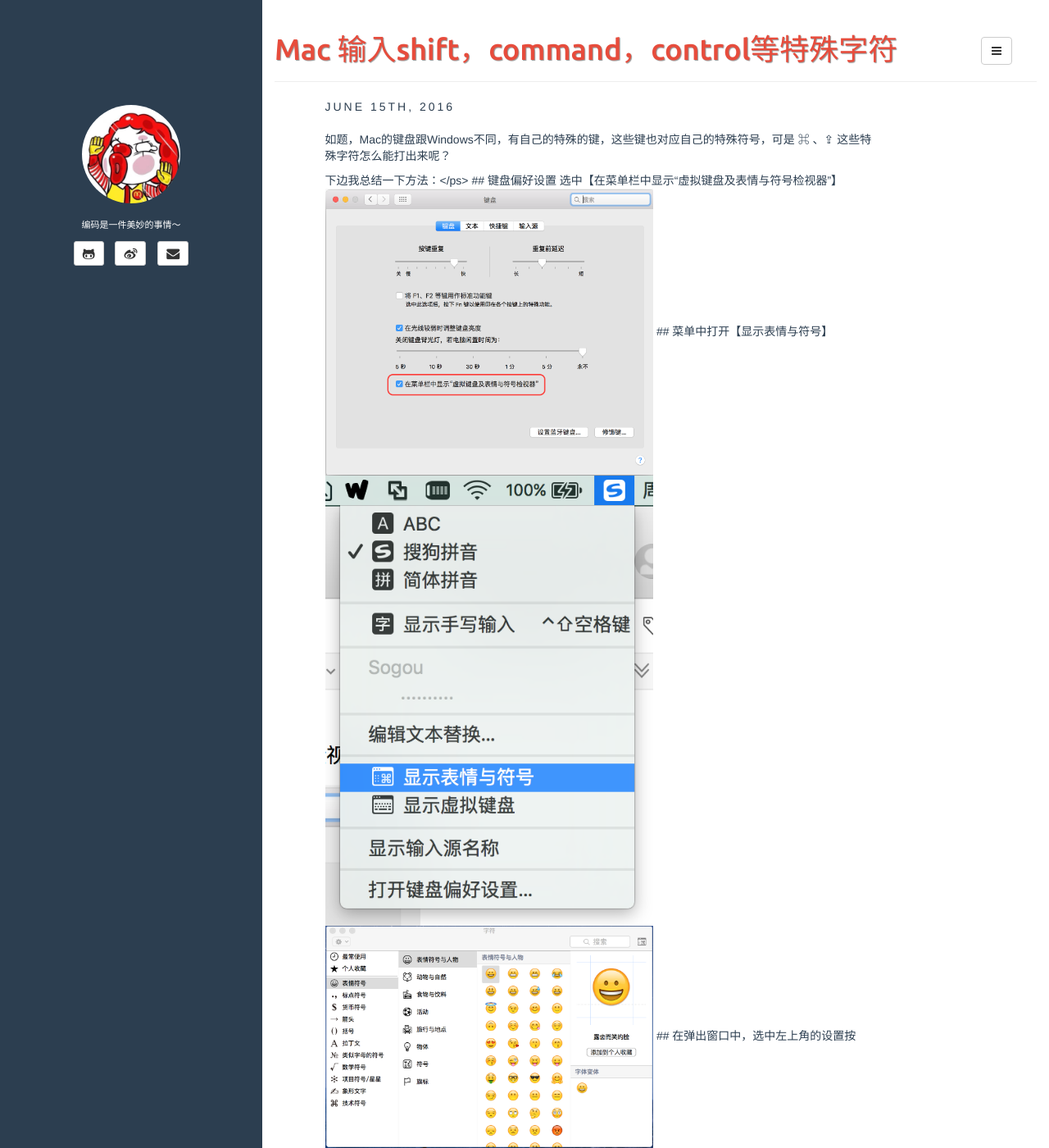
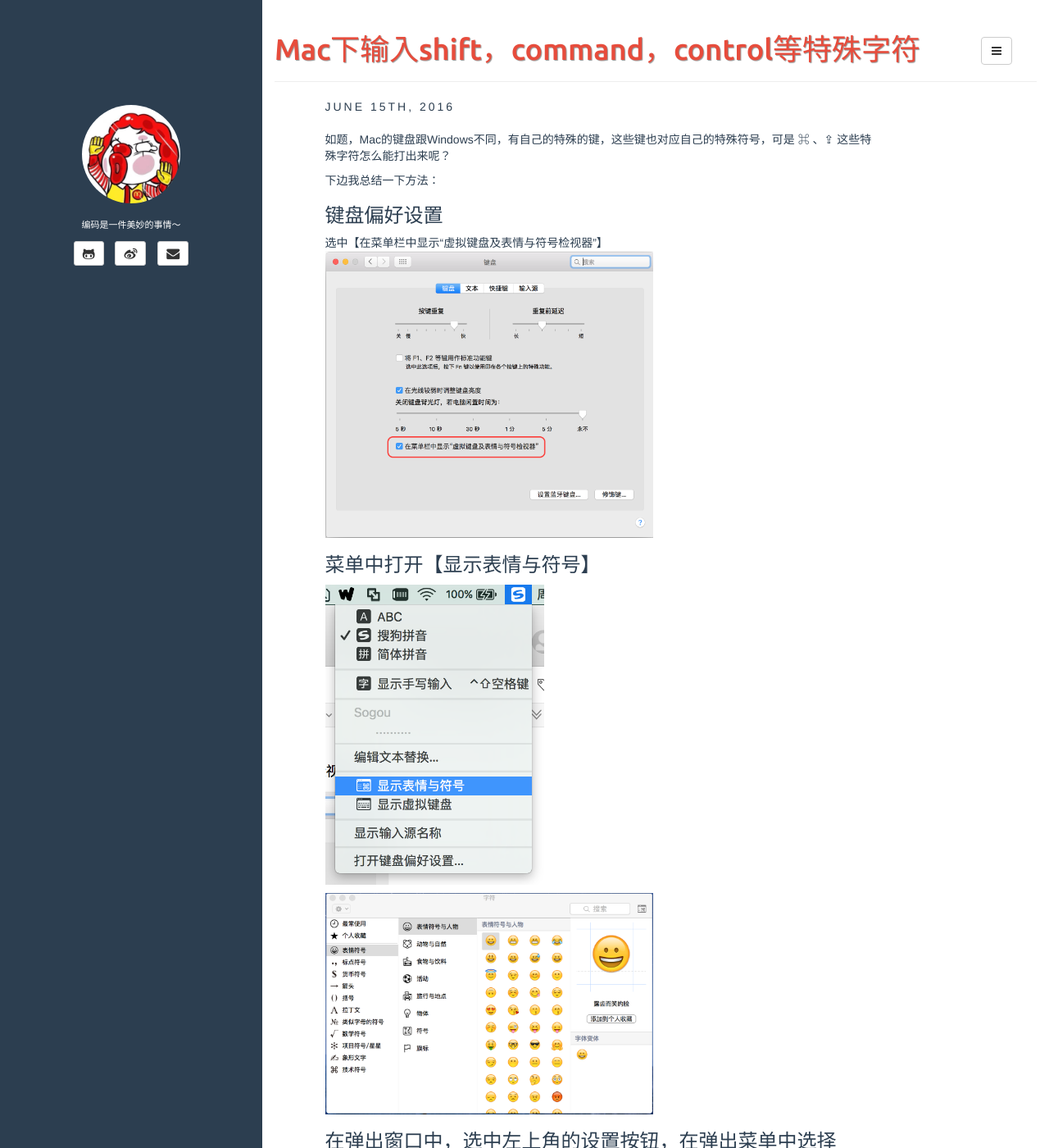
Before and after one commit to liaodongxiaoxiao/liaodongxiaoxiao.github.io, a Jekyll site: the page built from _posts/2016-06-01-mac-used-special-symbol.md, in a window 1280 px wide and 1400 px high. Shown: the whole window at 82% size. Built offline with Jekyll 4.4.1, drawn with Linux system fonts in a browser that asks for light colours; some of the changed text lies outside the part shown.

Commit message:
更新显示问题

```diff
--- a/_posts/2016-06-01-mac-used-special-symbol.md
+++ b/_posts/2016-06-01-mac-used-special-symbol.md
@@ -1,34 +1,34 @@
 ---
 layout: post
-title:  "Mac 输入shift，command，control等特殊字符"
+title:  "Mac下输入shift，command，control等特殊字符"
 date:   2016-06-15 11:09:25
 categories: [Mac 使用]
 ---
 <p>如题，Mac的键盘跟Windows不同，有自己的特殊的键，这些键也对应自己的特殊符号，可是 ⌘ 、⇪ 这些特殊字符怎么能打出来呢？
 </p>
-<p>下边我总结一下方法：</ps>
+<p>下边我总结一下方法：</p>
 
-## 键盘偏好设置
+### 键盘偏好设置
 
 选中【在菜单栏中显示“虚拟键盘及表情与符号检视器”】
 <img src="{{ site.BASE_PATH}}/img/mac_used_special01.png" alt="键盘偏好设置" style="width: 60%;"/>
 
-## 菜单中打开【显示表情与符号】
+### 菜单中打开【显示表情与符号】
 
-<img src="{{ site.BASE_PATH}}/img/mac_used_special02.png" alt="显示表情与符号" style="width: 60%;"/>
+<img src="{{ site.BASE_PATH}}/img/mac_used_special02.png" alt="显示表情与符号" style="width: 40%;"/>
 
 <img src="{{ site.BASE_PATH}}/img/mac_used_special03.png" alt="显示表情与符号" style="width: 60%;"/>
 
-## 在弹出窗口中，选中左上角的设置按钮，在弹出菜单中选择【自定义列表...】
+### 在弹出窗口中，选中左上角的设置按钮，在弹出菜单中选择【自定义列表...】
 
 <img src="{{ site.BASE_PATH}}/img/mac_used_special04.png" alt="自定义列表" style="width: 60%;"/>
 
-## 在弹出的窗口中找到【技术符号】点击完成
+### 在弹出的窗口中找到【技术符号】点击完成
 
 <img src="{{ site.BASE_PATH}}/img/mac_used_special05.png" alt="技术符号" style="width: 60%;"/>
 
-## 如下图可以找到想要的特殊字符
+### 如下图可以找到想要的特殊字符
 
 <img src="{{ site.BASE_PATH}}/img/mac_used_special06.png" alt="特殊符号" style="width: 60%;"/>
 
-## 以上，还有其他更多更好玩的字符，自己发现吧！
+### 以上，还有其他更多好玩的特殊字符，自己发现吧！
```
